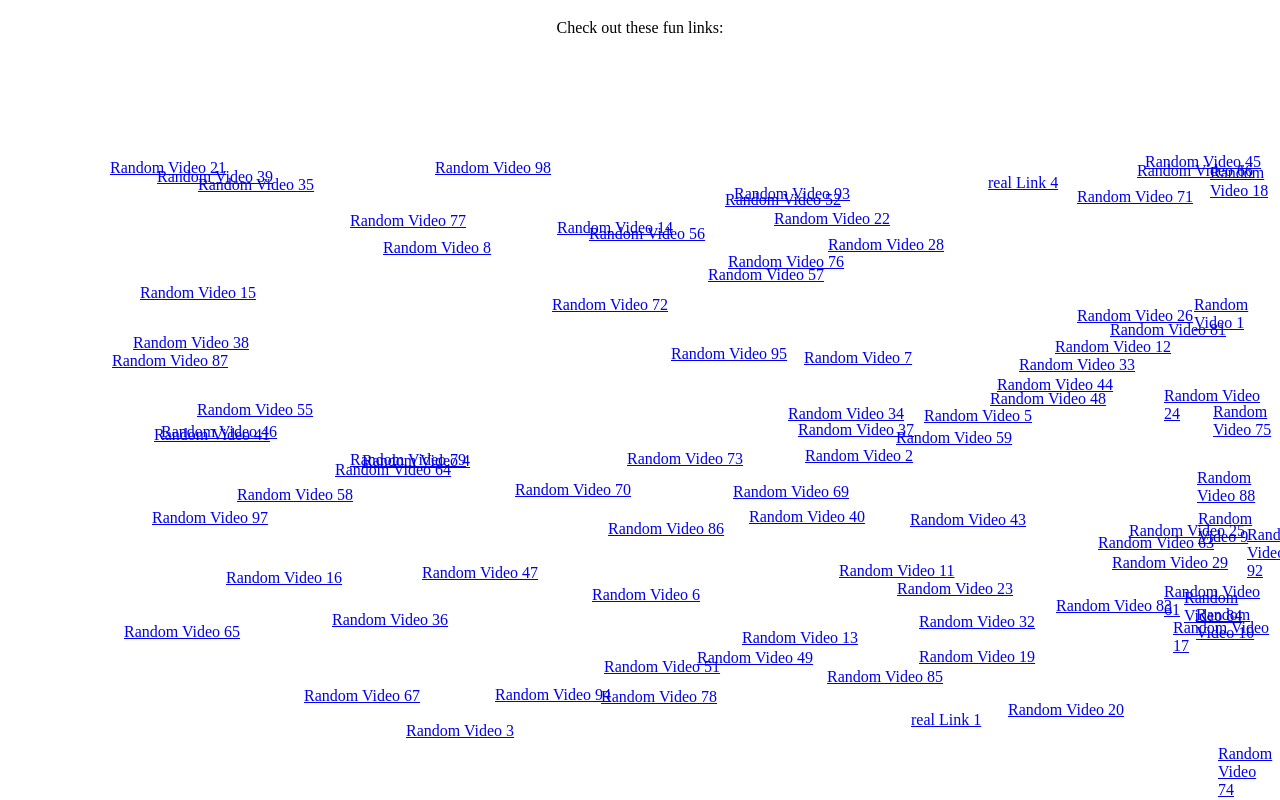
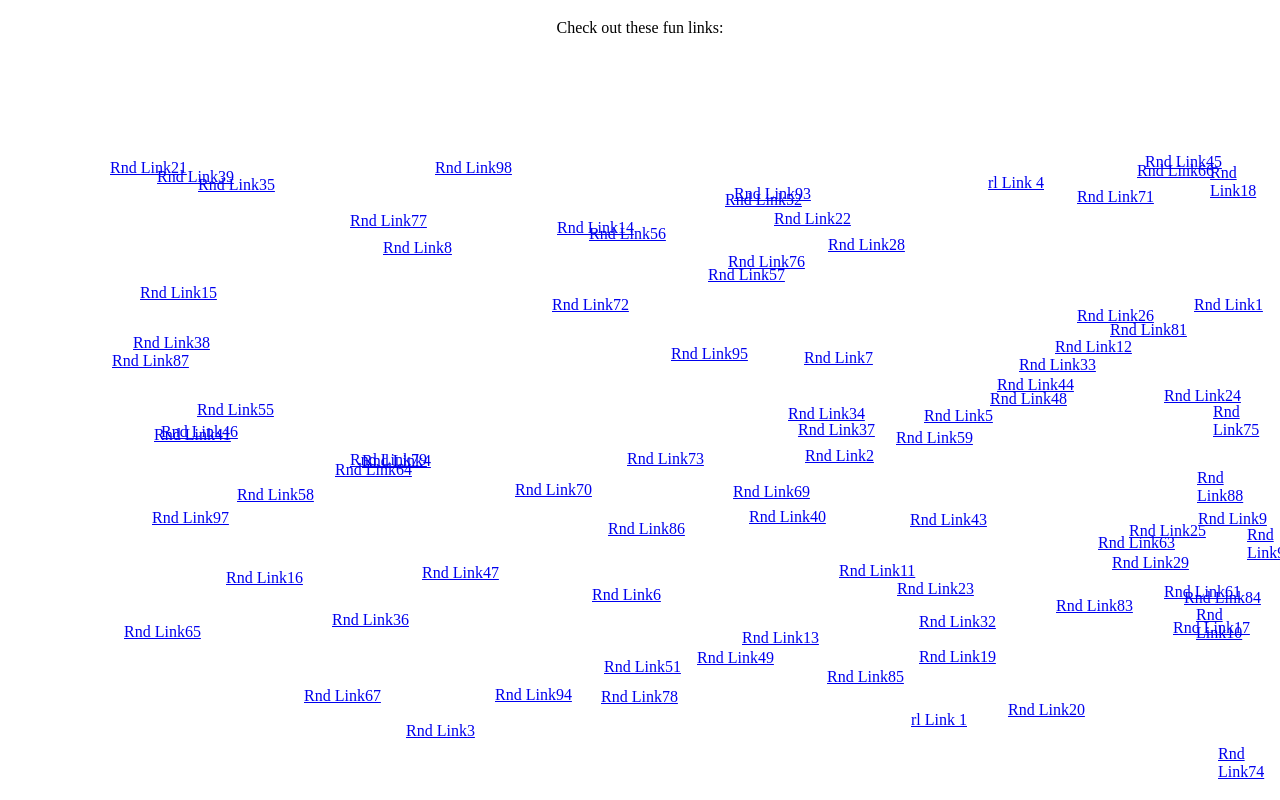
Before and after one commit to tirooosh/realwebsite, a plain HTML site: page index.html in a window 1280 px wide. Shown: the part 61-861 px from the top of the page. Drawn offline with Linux system fonts and the light colour scheme.

Commit message:
Update index.html

```diff
--- a/index.html
+++ b/index.html
@@ -153,7 +153,7 @@
 
                 usedPositions[topPosition + '-' + leftPosition] = true;
 
-                document.write('<a class="chosen-link" href="javascript:void(0);" onclick="openVideo(\'' + chosenLinks[i] + '\');" style="position: absolute; top: ' + topPosition + 'px; left: ' + leftPosition + 'px;">real Link ' + (i + 1) + '</a>');
+                document.write('<a class="chosen-link" href="javascript:void(0);" onclick="openVideo(\'' + chosenLinks[i] + '\');" style="position: absolute; top: ' + topPosition + 'px; left: ' + leftPosition + 'px;">rl Link ' + (i + 1) + '</a>');
             }
 
             for (var j = 0; j < randomLinks.length; j++) {
@@ -164,7 +164,7 @@
 
                 usedPositions[topPosition + '-' + leftPosition] = true;
 
-                document.write('<a class="random-link" href="javascript:void(0);" onclick="openVideo(\'' + randomLinks[j] + '\');" style="position: absolute; top: ' + topPosition + 'px; left: ' + leftPosition + 'px;">Random Video ' + (j + 1) + '</a>');
+                document.write('<a class="random-link" href="javascript:void(0);" onclick="openVideo(\'' + randomLinks[j] + '\');" style="position: absolute; top: ' + topPosition + 'px; left: ' + leftPosition + 'px;">Rnd Link' + (j + 1) + '</a>');
             }
         </script>
     </div>
```
